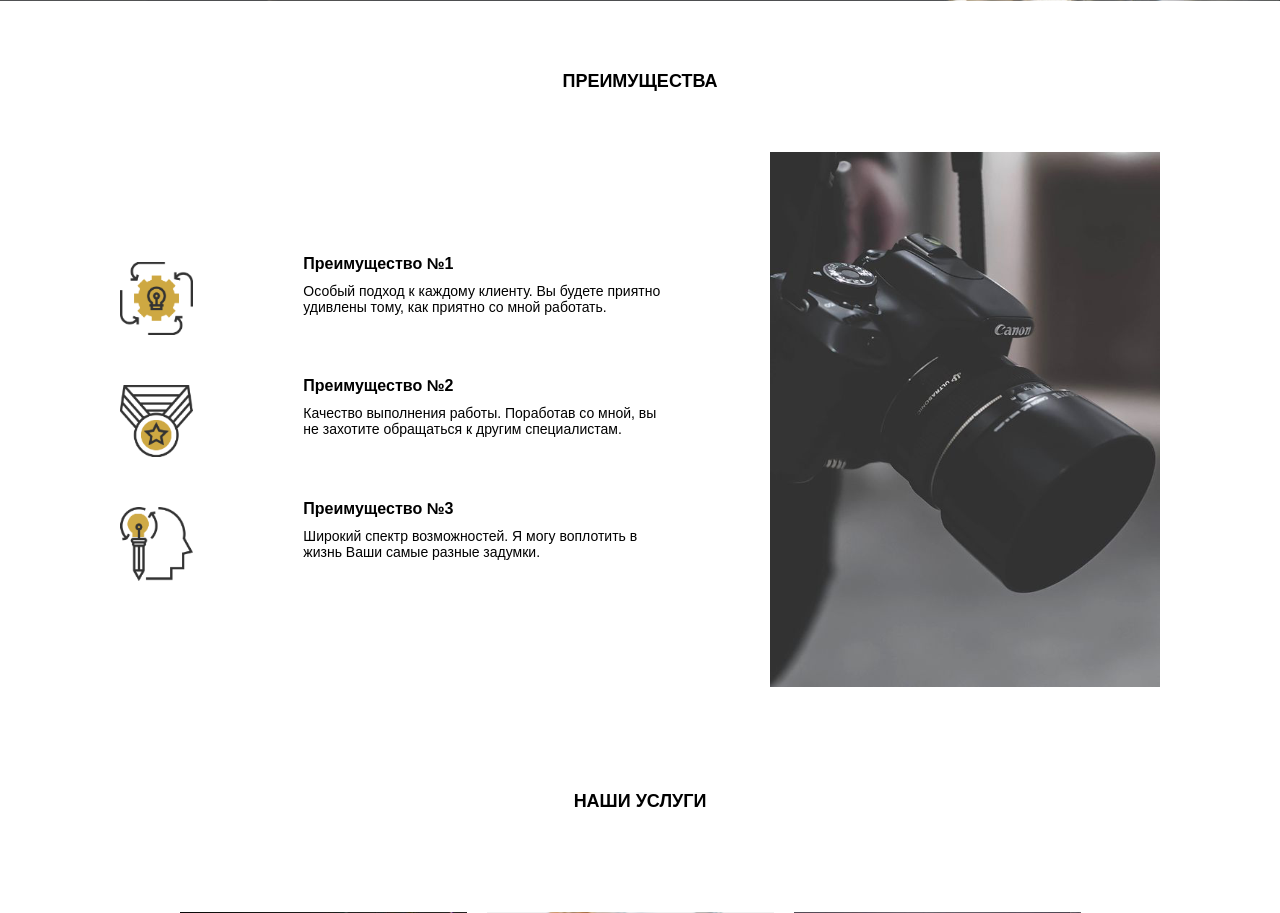
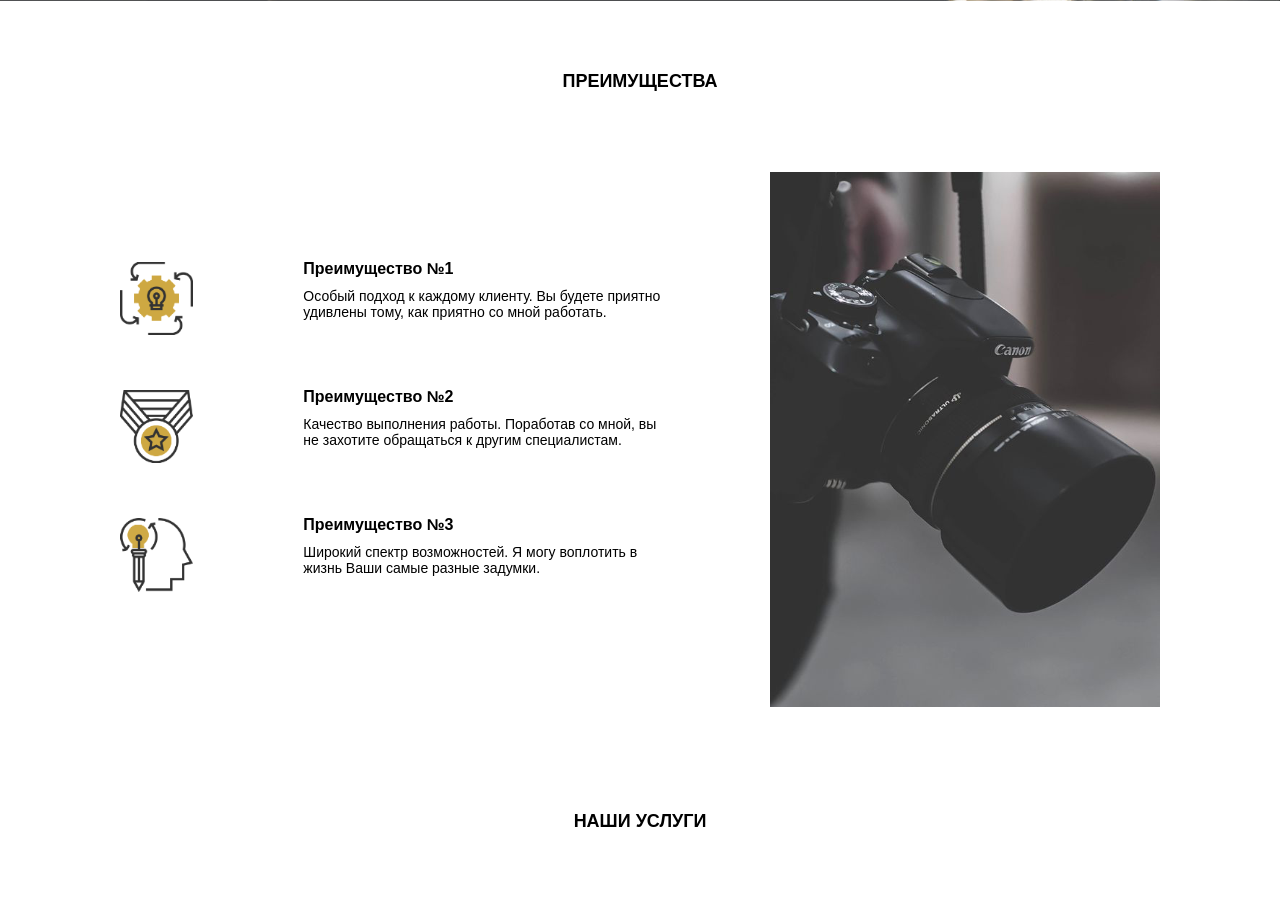
Before and after one commit to HanSolo23/my-website, a Django app: page / in a window 1280 px wide. Shown: the part 530-1443 px from the top of the page. Run offline with Django 3.2, Linux system fonts and the light colour scheme.

Commit message:
visual changes

```diff
--- a/static/css/style.css
+++ b/static/css/style.css
@@ -243,7 +243,7 @@ html, body {
 .advantages__body {
 	flex: 1 1 auto;
 	min-width: 160px;
-	margin-top: 2.5px;
+	margin-top: 8px;
 }
 .advantages__label {
 	display: inline-block;
@@ -256,16 +256,16 @@ html, body {
 	font-size: 14px;
 	font-family: Gotham Pro, sans-serif;
 }
-.advantages__image__2 {
-	margin-top: 60px;
+.advantages__image_2 {
+	margin-top: 80px;
 }
 
 @media (max-width: 1200px){
-	.advantages__image__2 {
+	.advantages__image_2 {
 		margin-top: 80px;
 
 	}
-	.advantages__image__2 img{
+	.advantages__image_2 img{
 		width: 360px;
 		height: 500px;
 	}
@@ -298,17 +298,17 @@ html, body {
 	.advantages__text {
 		font-size: 12px;
 	}
-	.advantages__image__2 {
+	.advantages__image_2 {
 		margin-top: 80px;
 	}
-	.advantages__image__2 img{
+	.advantages__image_2 img{
 		width: 325px;
 		height: 465px;
 	}
 }
 
 @media (max-width: 800px) {
-	.advantages__image__2 {
+	.advantages__image_2 {
 		margin-top: 90px;
 	}
 	.advantages__items {
@@ -330,7 +330,7 @@ html, body {
 	.advantages__image img {
 		max-width: 30%;
 	}
-	.advantages__image__2 {
+	.advantages__image_2 {
 		display: none;
 	}
 }
--- a/templates/base.html
+++ b/templates/base.html
@@ -80,7 +80,7 @@
 						</div>
 					</div>
 				</div>
-				<div class="advantages__image__2">
+				<div class="advantages__image_2">
 					<img src="{% static 'img/Слой 2.png' %}" alt="">
 				</div>
 			</section>
```
